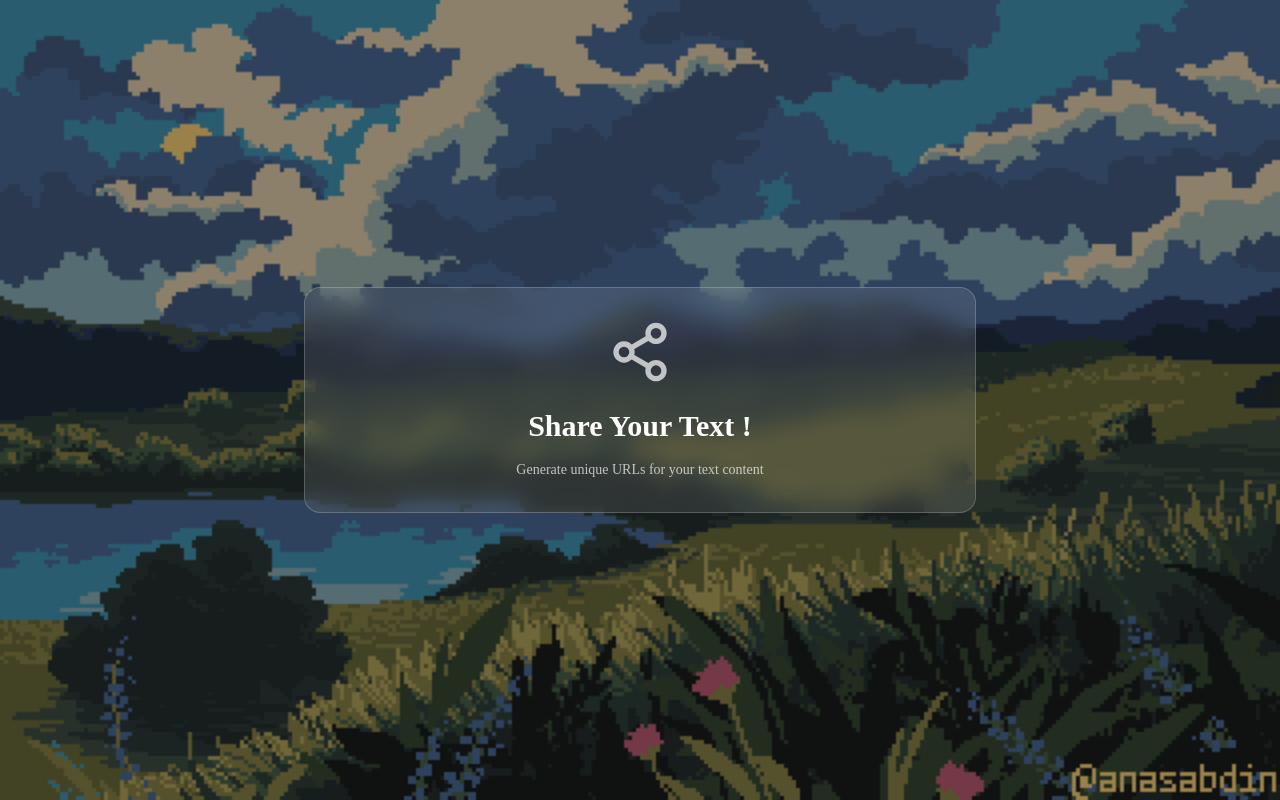
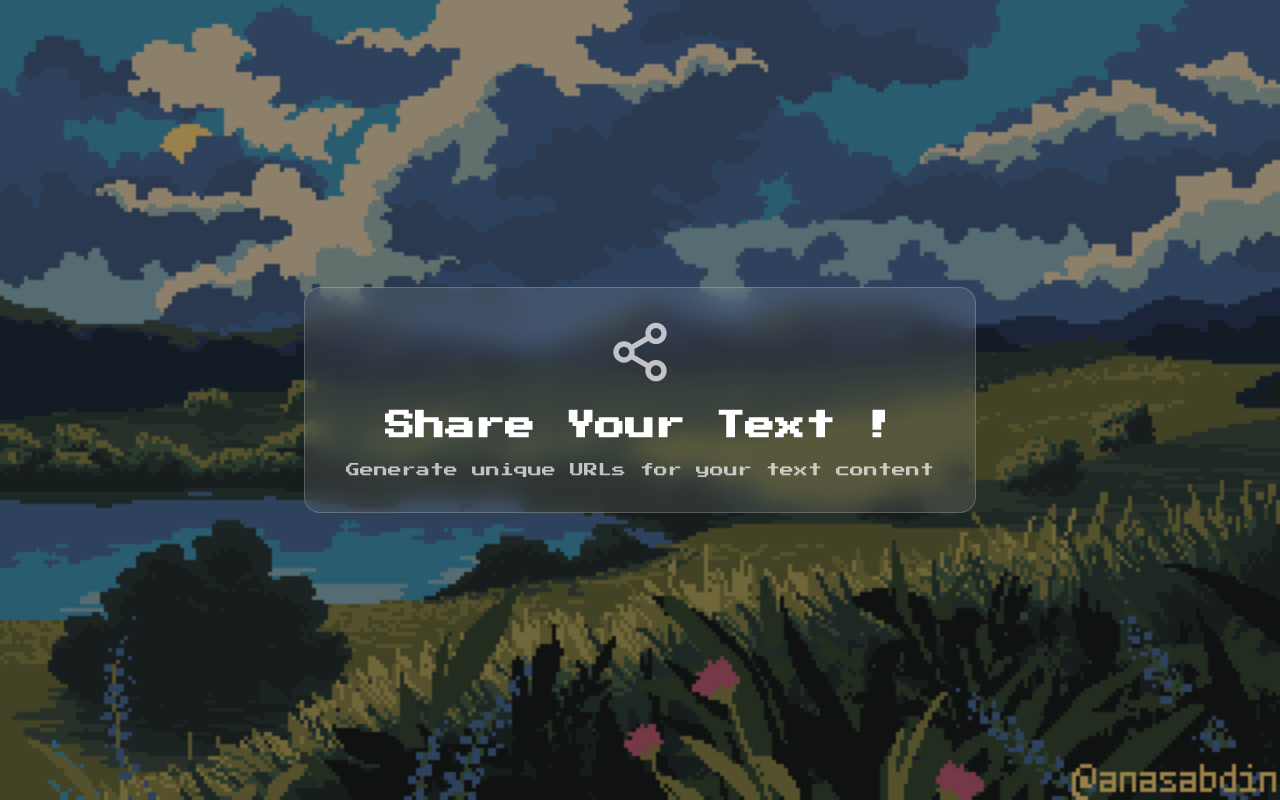
Before and after one commit to VishardMehta/TextDrop, a React (Vite) app: page / in a window 1280 px wide. Built offline with nearby package versions, Linux system fonts and the light colour scheme; no server answers.

Commit message:
updated homepage UI and added dist build

```diff
--- a/package.json
+++ b/package.json
@@ -28,6 +28,7 @@
     "eslint-plugin-react-refresh": "^0.4.11",
     "globals": "^15.9.0",
     "postcss": "^8.4.35",
+    "stylelint-config-tailwindcss": "^1.0.0",
     "tailwindcss": "^3.4.1",
     "typescript": "^5.5.3",
     "typescript-eslint": "^8.3.0",
--- a/src/index.css
+++ b/src/index.css
@@ -1,8 +1,9 @@
+@import url('https://fonts.googleapis.com/css2?family=Press+Start+2P&display=swap');
+
 @tailwind base;
 @tailwind components;
+/* stylelint-disable at-rule-no-unknown */
 @tailwind utilities;
-
-@import url('https://fonts.googleapis.com/css2?family=Press+Start+2P&display=swap');
 
 .retro-font {
   font-family: 'Press Start 2P', cursive;
--- a/src/pages/HomePage.tsx
+++ b/src/pages/HomePage.tsx
@@ -2,7 +2,7 @@ import React, { useState } from 'react';
 import { TextDisplay } from '../components/TextDisplay';
 import { ShareModal } from '../components/ShareModal';
 import { shareText } from '../services/api';
-
+import image from "../../public/a284f6be7a5f6e83360e2545e8d3c590.gif"; // Adjust the path as necessary
 export const HomePage: React.FC = () => {
   const [isModalOpen, setIsModalOpen] = useState(false);
   const [copied, setCopied] = useState(false);
@@ -27,7 +27,7 @@ export const HomePage: React.FC = () => {
       <div
         className="absolute inset-0 bg-cover bg-center bg-no-repeat"
         style={{
-          backgroundImage: 'url(/public/a284f6be7a5f6e83360e2545e8d3c590.gif)',
+          backgroundImage: `url(${image})`,
         }}
       >
         {/* Overlay for better text readability */}
```
Also changed, not shown: 6 other files (tests, documents, lock files or other folders).
